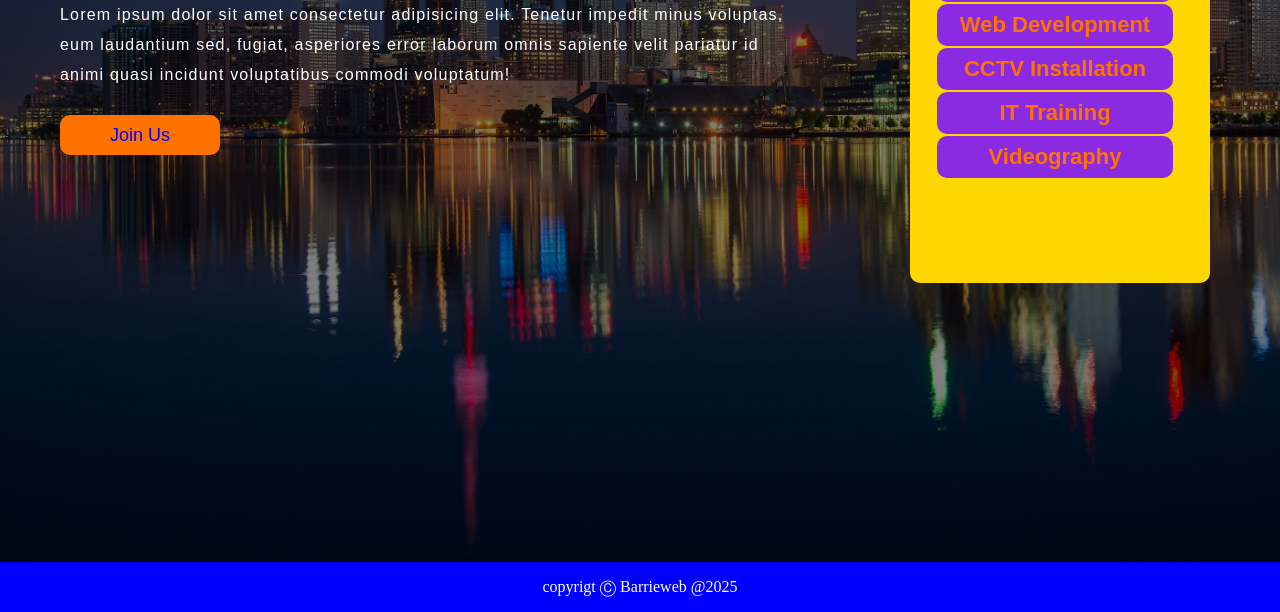
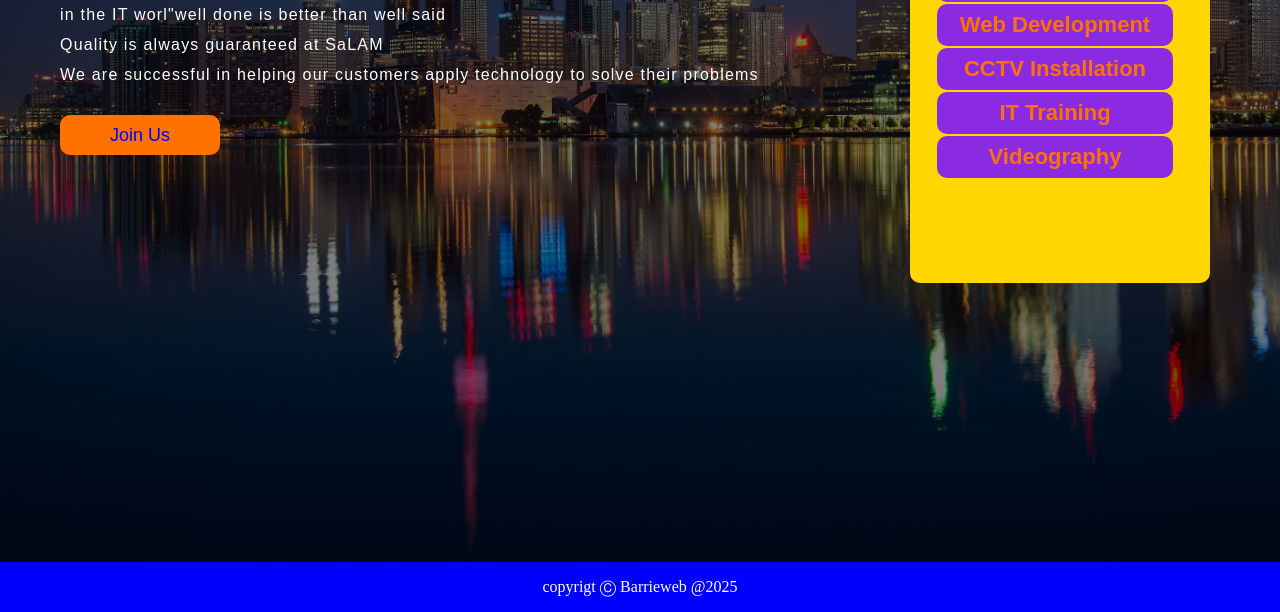
Before and after one commit to salam134/business-website, a plain HTML site: page index.html in a window 1280 px wide. Shown: the part 310-922 px from the top of the page. Drawn offline with Linux system fonts and the light colour scheme.

Commit message:
Update index.html

```diff
--- a/index.html
+++ b/index.html
@@ -24,8 +24,8 @@
         </div>
         <div class="content">
             <h1>Salam Network &<br><span>Services</span></h1>
-            <p class="par">Lorem ipsum dolor sit amet consectetur adipisicing elit. Tenetur impedit minus voluptas,<br>
-             eum laudantium sed, fugiat, asperiores error laborum omnis sapiente velit pariatur id<br> animi quasi incidunt voluptatibus commodi voluptatum!</p>
+            <p class="par">in the IT worl"well done is better than well said<br>
+             Quality is always guaranteed at SaLAM <br>We are successful in helping our customers apply technology to solve their problems</p>
         <button class="cn"><a href="#">Join Us</a></button>
         <div class="form">
             <h2>WE DO THE FOLLOWING:</h2>
```
